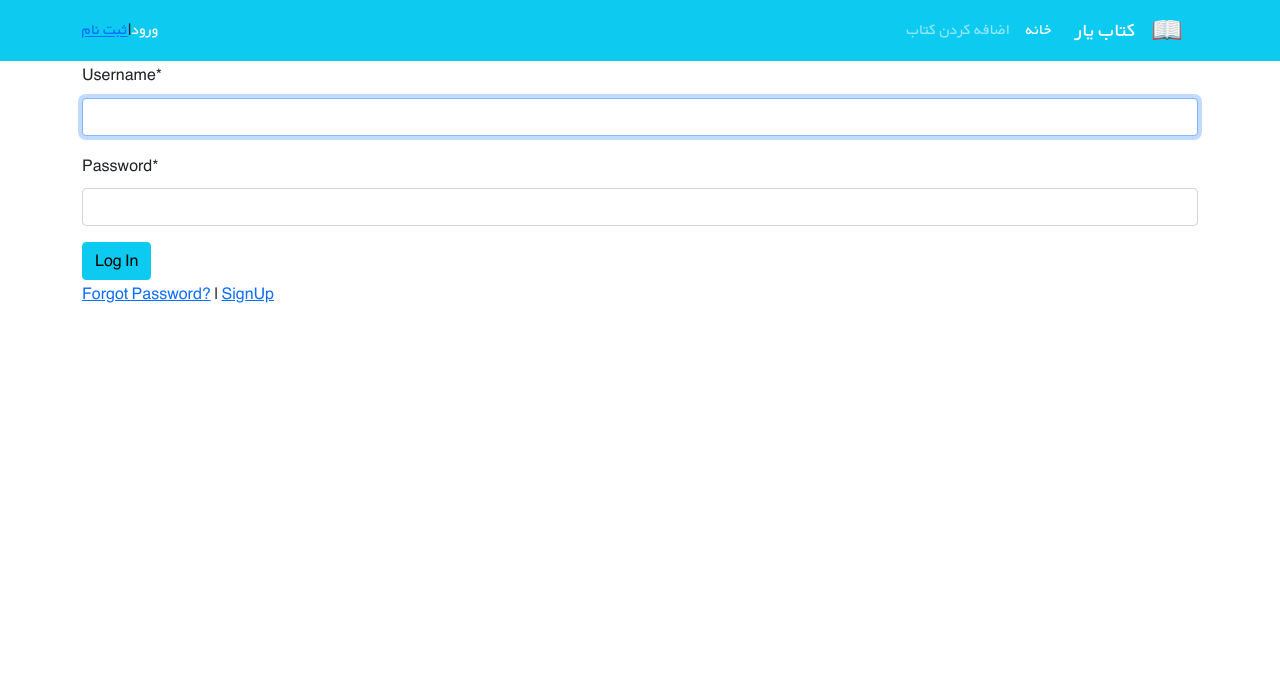
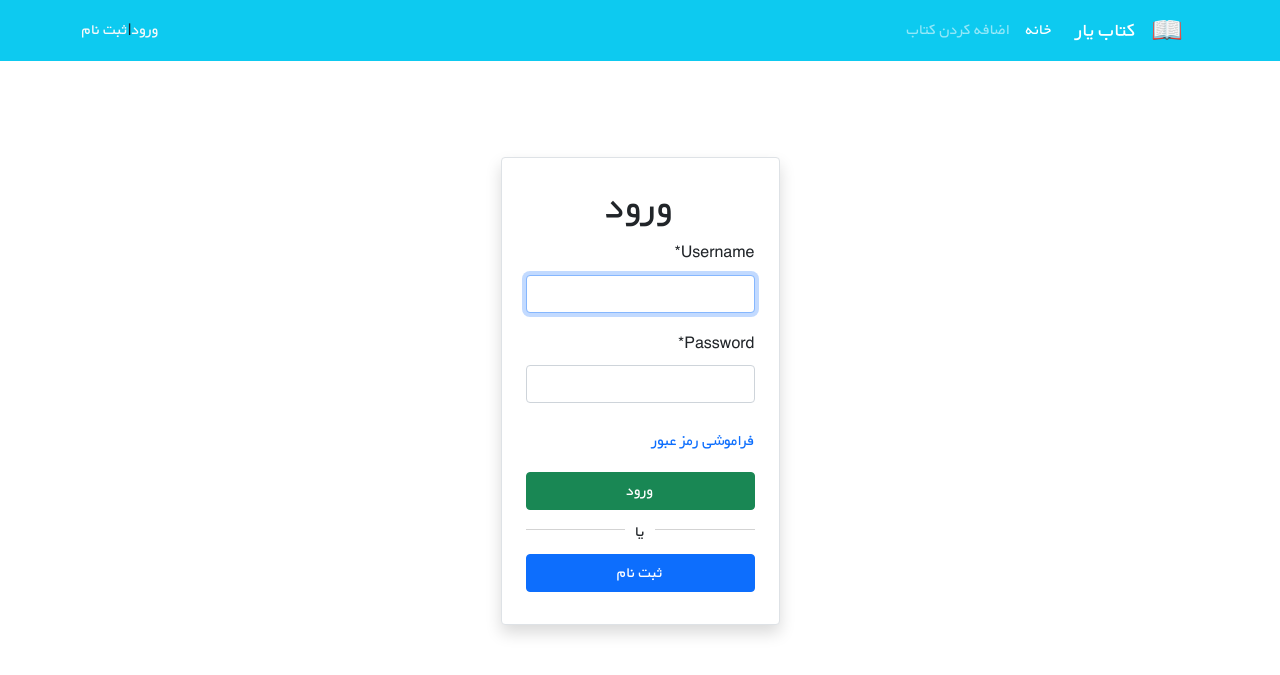
Before and after one commit to amir-malemir/django_book_store, a Django app: page /accounts/login/ in a window 1280 px wide. Shown: the top 675 px of the page. Run offline with Django 5.2, Linux system fonts and the light colour scheme; parts of the project's set-up code (start-up, migrations or seed data) failed here and were passed over; some libraries are stand-ins or nearby versions.

Commit message:
use front login form

```diff
--- a/templates/_base.html
+++ b/templates/_base.html
@@ -11,6 +11,9 @@
           integrity="sha384-1BmE4kWBq78iYhFldvKuhfTAU6auU8tT94WrHftjDbrCEXSU1oBoqyl2QvZ6jIW3" crossorigin="anonymous">
 
     <link rel="stylesheet" href="{% static 'css/style.css' %}">
+    {% block styles %}
+
+    {% endblock styles %}
 
     <title>{% block page_title %}{% endblock page_title %}</title>
 </head>
@@ -33,9 +36,9 @@
             </div>
         </div>
         {% if user.is_authenticated %}
-            <div class="mx-2 text-white">خوش آمدی {{ user.username }} | <button type="button"><a class="link-light text-decoration-none" href="{% url 'logout' %}">خروج</a></button>
+            <div class="mx-2 text-white">خوش آمدی {{ user.username }} | <form action="{% url 'logout' %}" method="post">  <p> {% csrf_token %} <button type="submit">Logout</button> </form>
         {% else %}
-            <a class="link-light text-decoration-none" href="{% url 'login' %}">ورود</a> | <a href="{% url 'signup' %}">ثبت نام</a>
+            <a class="link-light text-decoration-none" href="{% url 'login' %}">ورود</a> | <a class="link-light text-decoration-none" href="{% url 'signup' %}">ثبت نام</a>
 
         {% endif %}
         </div>
--- a/templates/registration/login.html
+++ b/templates/registration/login.html
@@ -1,13 +1,32 @@
-{%  extends '_base.html' %}
+{% extends '_base.html' %}
+{% load static %}
 {% load crispy_forms_tags %}
 
 {% block page_title %}Login{% endblock page_title %}
+{% block styles %}
+     <link rel="stylesheet" href="{% static 'css/login.css' %}">
+{% endblock styles %}
 
 {% block content %}
-    <form action="" method="post">
-        {% csrf_token %}
-        {{ form|crispy }}
-        <button type="submit" class="btn btn-info">Log In</button>
-    </form>
-    <a href="{% url 'password_reset' %}">Forgot Password?</a> | <a href="{% url 'signup' %}">SignUp</a>
+    <div class="d-flex justify-content-center mt-5" dir="rtl">
+        <div class="col-xl-3 col-lg-4 col-md-5 col-sm-5 col-xs-6 bg-white m-3 m-sm-5 border rounded px-4 pt-4 pb-3 shadow">
+            <form method="post">
+                <h1 class="text-center">ورود</h1>
+                {% csrf_token %}
+                {{ form|crispy }}
+                <div class="d-flex justify-content-between align-items-center">
+                    <div class="mt-2">
+                        <a class="text-decoration-none" href="{% url 'password_reset' %}">فراموشی رمز عبور</a>
+                    </div>
+                </div>
+                <button type="submit" class="btn btn-success mt-3 w-100">ورود</button>
+                <div class="line-with-middle-sep">
+                  <span>
+                    یا
+                  </span>
+                </div>
+                <a href="{% url 'signup' %}" class="btn btn-primary mt-2 mb-3 w-100">ثبت نام</a>
+            </form>
+        </div>
+    </div>
 {% endblock content %}
```
